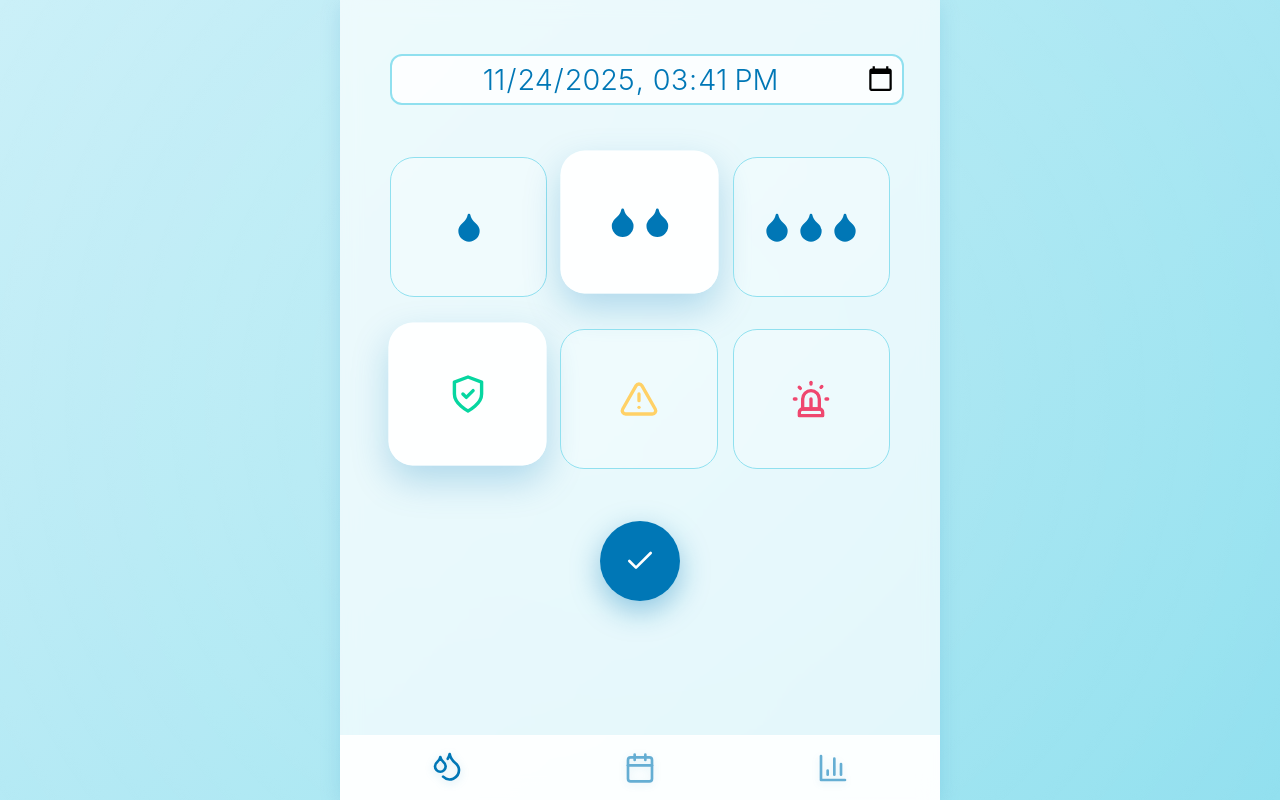
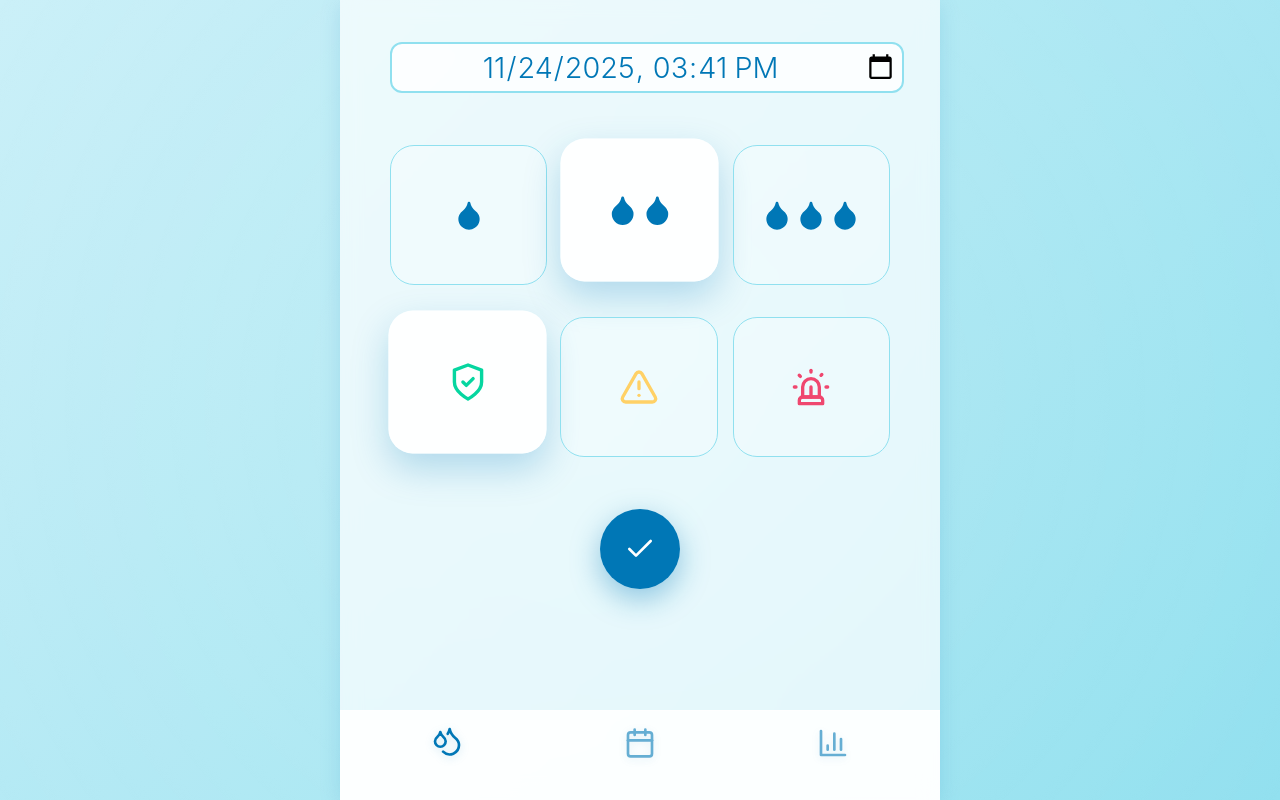
Before and after one commit to erpallaga/Oshikko, a React (Vite) app: page / in a window 1280 px wide. Built offline with nearby package versions, Linux system fonts and the light colour scheme.

Commit message:
Fix Android navigation bar overlap and adjust bottom buttons layout

```diff
--- a/src/index.css
+++ b/src/index.css
@@ -67,6 +67,7 @@ body::before {
     display: flex;
     justify-content: space-around;
     padding: 15px 10px;
+    padding-bottom: calc(40px + env(safe-area-inset-bottom));
     background: rgba(255, 255, 255, 0.9);
     border-top: 1px solid var(--glass-border);
     position: sticky;
@@ -78,6 +79,7 @@ body::before {
     background: none;
     border: none;
     display: flex;
+    flex: 1;
     flex-direction: column;
     align-items: center;
     gap: 4px;
```
Also changed, not shown: 28 other files (tests, documents, lock files or other folders).
